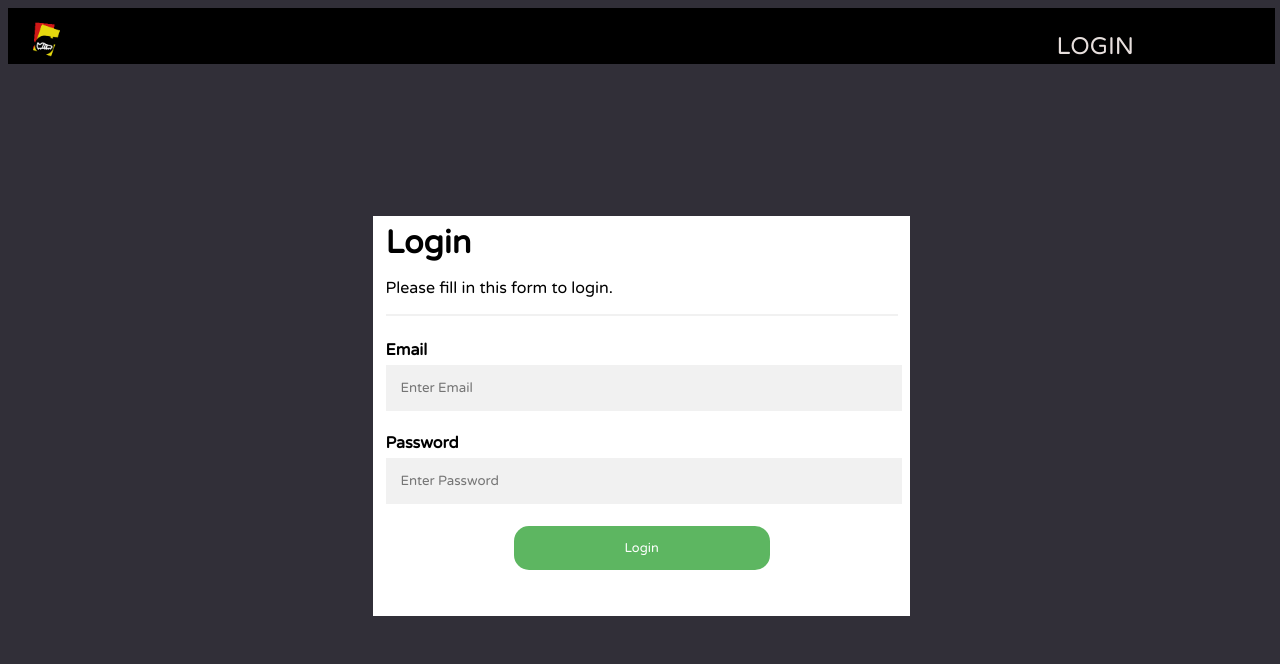
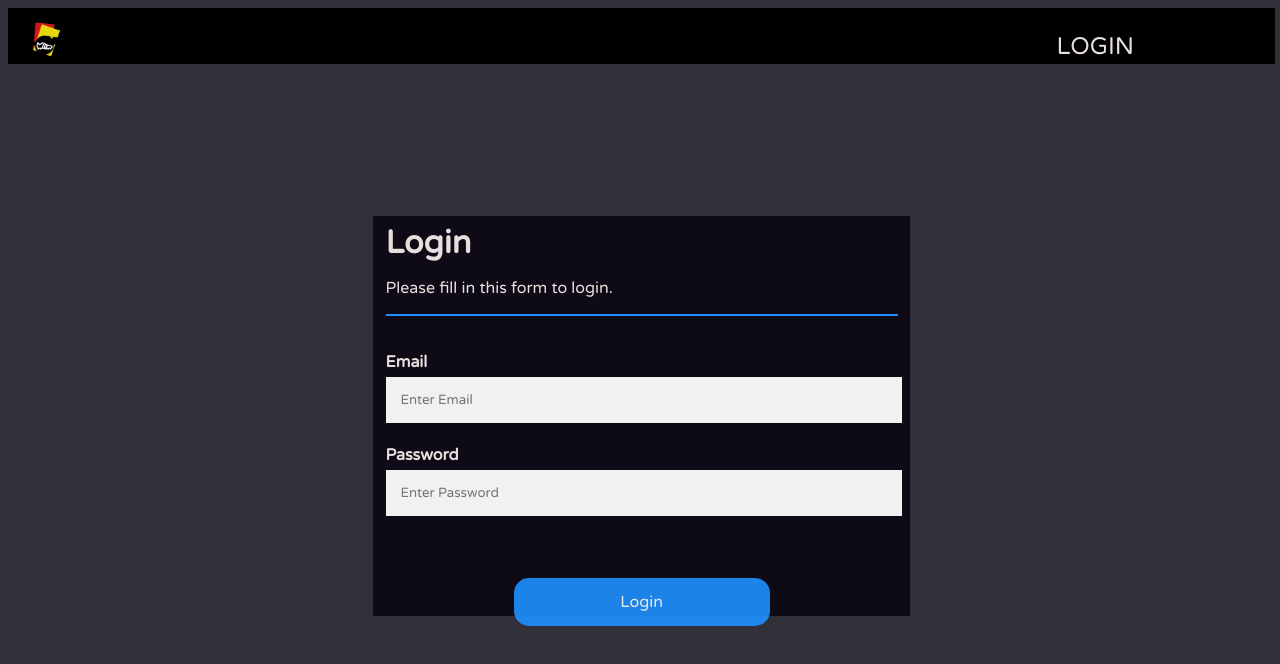
Before and after one commit to Babarindeolanrewaju2/better-sports-front-end, a React (Create React App) app: page /login in a window 1280 px wide. Shown: the top 664 px of the page. Built offline with nearby package versions, Linux system fonts and the light colour scheme; no server answers.

Commit message:
css improvements to login page

```diff
--- a/src/styles/Login.css
+++ b/src/styles/Login.css
@@ -6,13 +6,19 @@
 }
 
 .loginForm {
-  background-color: white;
+  background-color: #0e0b16;
+  color: #e7dfdd;
   width: 40vw;
   padding: 1vh 1vw;
   margin-top: 19vh;
   margin-bottom: 19vh;
   margin-left: auto;
   margin-right: auto;
+}
+
+.loginForm hr {
+  border: 1px solid dodgerblue;
+  margin-bottom: 2vh;
 }
 
 /* Full-width input fields */
@@ -32,17 +38,11 @@ input[type="password"]:focus {
   outline: none;
 }
 
-hr {
-  border: 1px solid #f1f1f1;
-  margin-bottom: 0.5vh;
-}
-
 button:hover {
   opacity: 1;
 }
 
 .loginbtn {
-  background-color: #4caf50;
   color: white;
   padding: 14px 20px;
   margin: 8px 0;
@@ -51,8 +51,10 @@ button:hover {
   width: 20vw;
   opacity: 0.9;
   display: block;
-  margin: auto;
+  margin: 5vh auto;
   font-family: "Varela Round", "Comfortaa", sans-serif;
+  background-color: dodgerblue;
+  font-size: 1em;
 }
 
 /* Clear floats */
```
